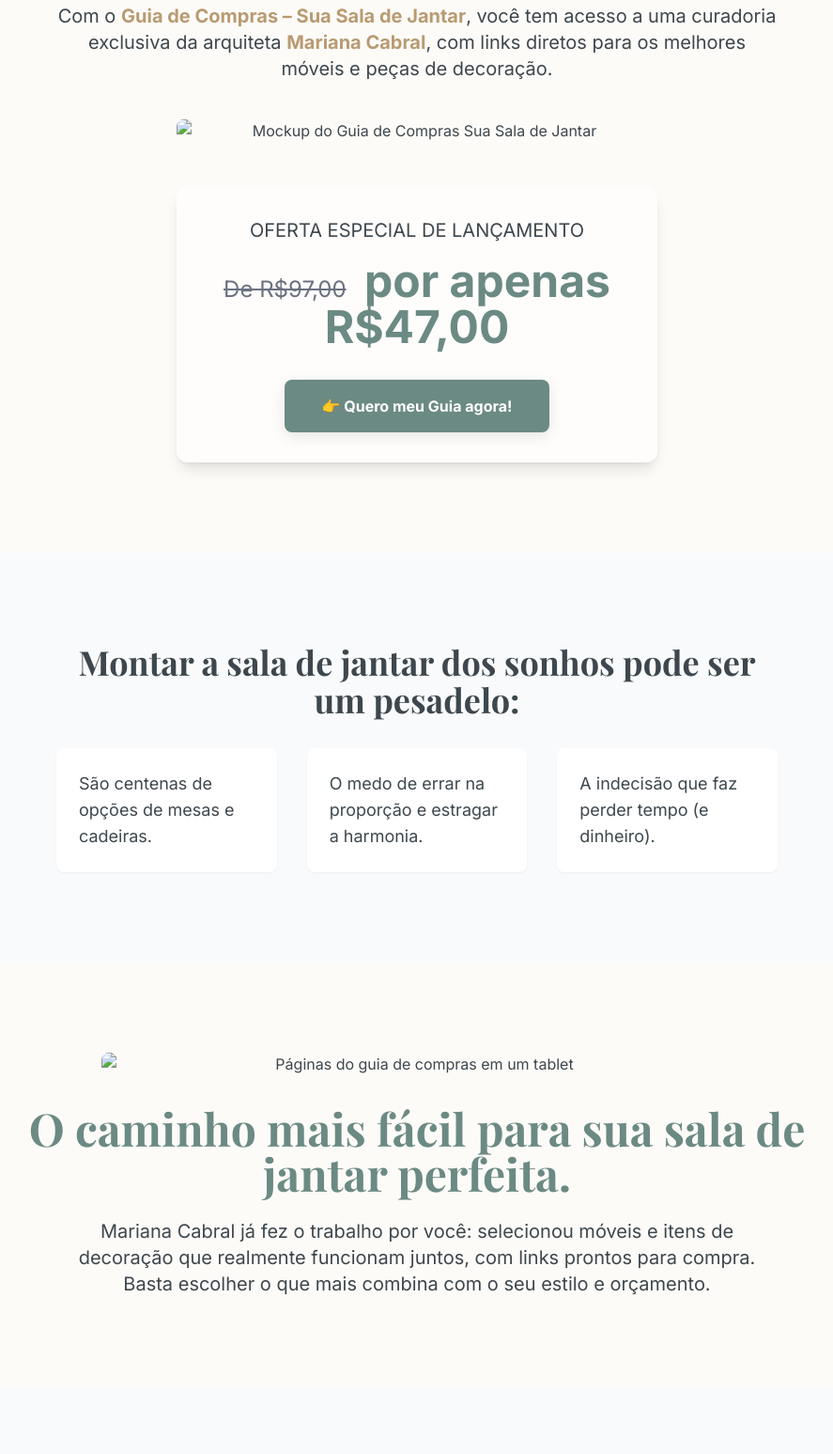
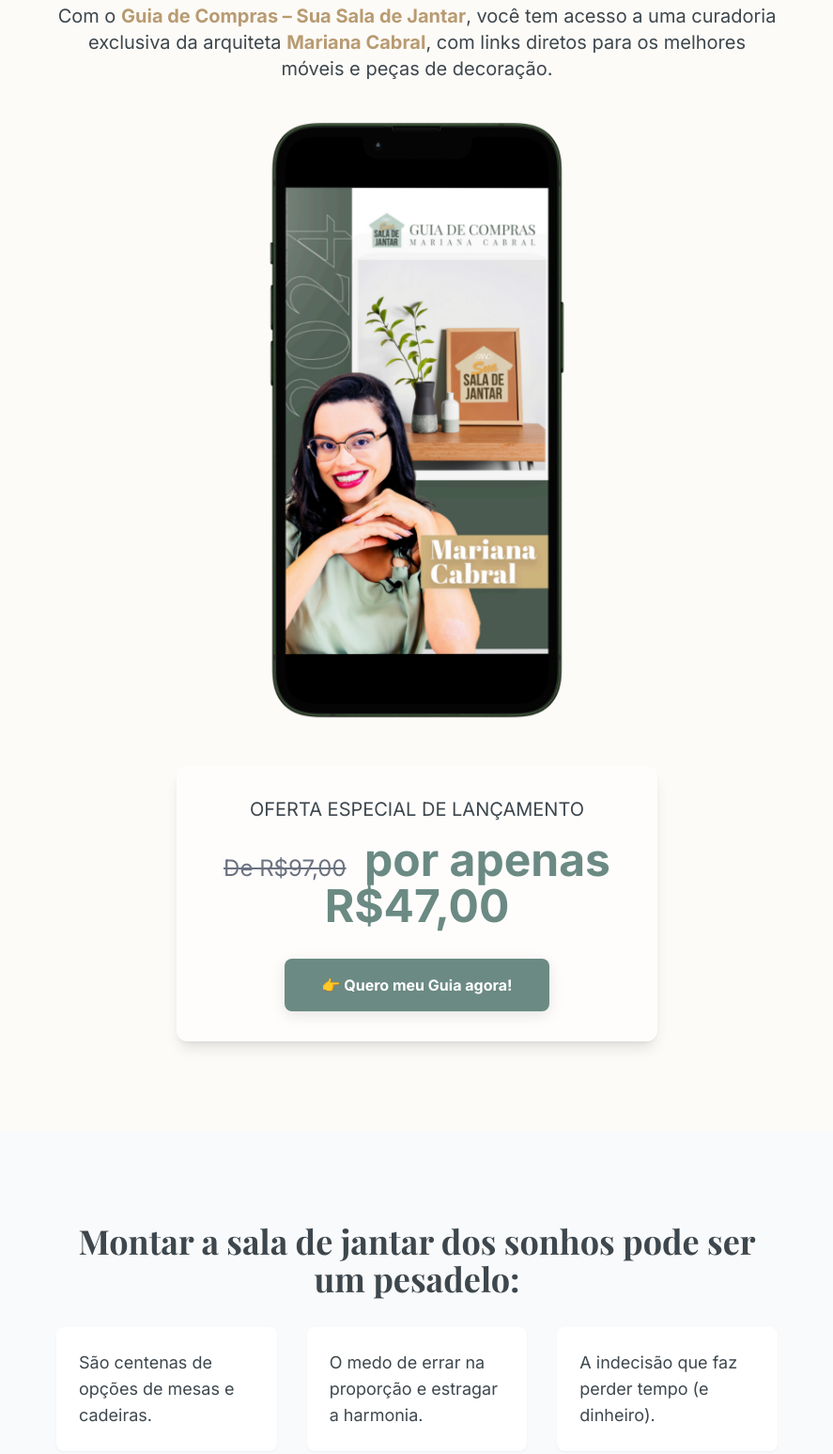
Before and after one commit to marianacabral-dicasdecor/guia-de-compras-sala-de-jantar, a plain HTML site: page index.html in a window 1280 px wide. Shown: the part 417-1964 px from the top of the page at 94% size, without its empty margins (196-1083 px from the left). Drawn offline with nearby package versions, Linux system fonts and the light colour scheme.

Commit message:
index.html

```diff
--- a/index.html
+++ b/index.html
@@ -187,7 +187,7 @@
             <h1 class="text-4xl md:text-6xl font-bold leading-tight">Transforme sua sala de jantar em um ambiente elegante, aconchegante e cheio de estilo, sem gastar tempo com más escolhas.</h1>
             <p class="mt-6 text-lg md:text-xl max-w-3xl mx-auto">Com o <strong class="text-brand-gold">Guia de Compras – Sua Sala de Jantar</strong>, você tem acesso a uma curadoria exclusiva da arquiteta <strong class="text-brand-gold">Mariana Cabral</strong>, com links diretos para os melhores móveis e peças de decoração.</p>
             <div class="mt-10">
-                <img src="images/mockup1.png" alt="Mockup do Guia de Compras Sua Sala de Jantar" class="mx-auto w-full max-w-lg rounded-lg">
+                <img src="mockup1.png" alt="Mockup do Guia de Compras Sua Sala de Jantar" class="mx-auto w-full max-w-lg rounded-lg">
             </div>
             <div class="mt-12 bg-white/60 p-8 rounded-xl shadow-lg max-w-lg mx-auto">
                 <p class="text-xl">OFERTA ESPECIAL DE LANÇAMENTO</p>
@@ -223,7 +223,7 @@
     <!-- A Solução Section -->
     <section class="section-padding">
         <div class="max-w-4xl mx-auto text-center">
-             <img src="images/mockup2.png" alt="Páginas do guia de compras em um tablet" class="mx-auto w-full max-w-2xl rounded-lg mb-8">
+             <img src="mockup2.png" alt="Páginas do guia de compras em um tablet" class="mx-auto w-full max-w-2xl rounded-lg mb-8">
             <h2 class="text-3xl md:text-5xl font-bold text-brand-green">O caminho mais fácil para sua sala de jantar perfeita.</h2>
             <p class="mt-6 text-lg md:text-xl max-w-3xl mx-auto">Mariana Cabral já fez o trabalho por você: selecionou móveis e itens de decoração que realmente funcionam juntos, com links prontos para compra. Basta escolher o que mais combina com o seu estilo e orçamento.</p>
         </div>
```
